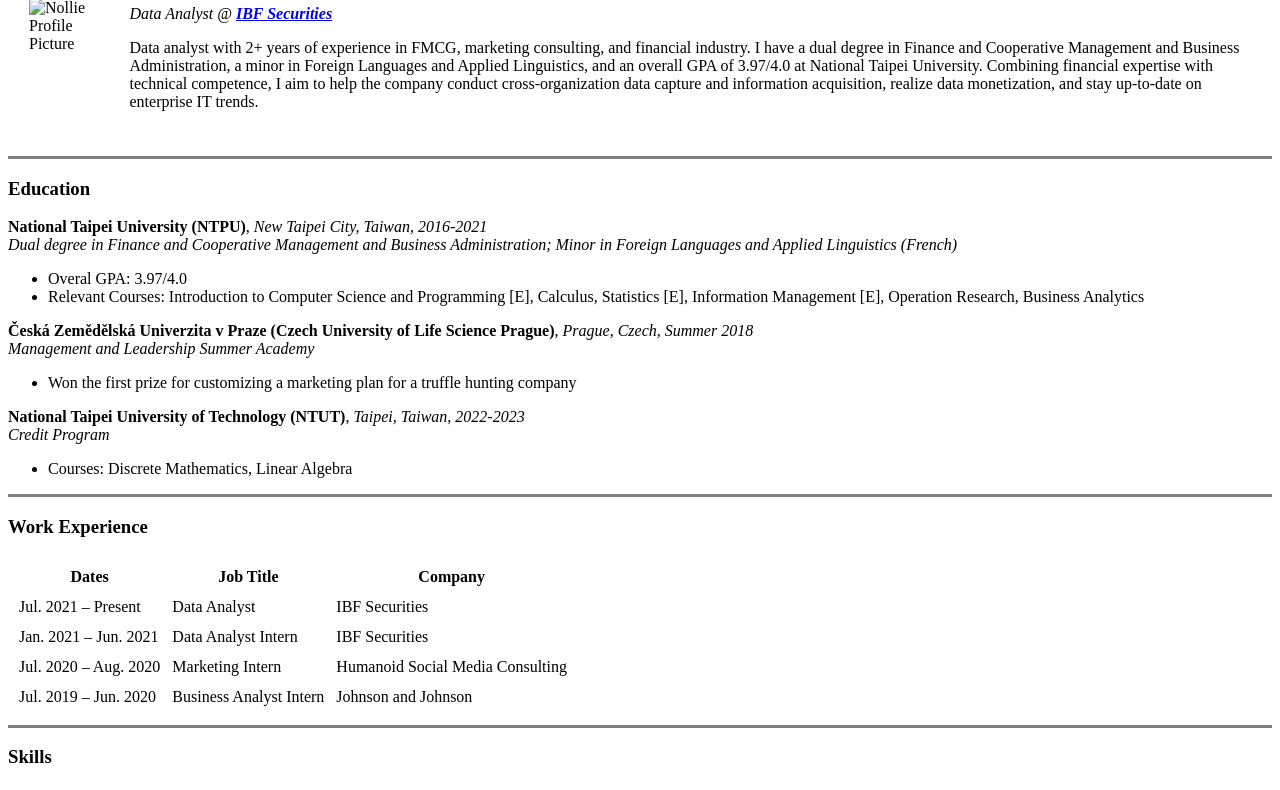
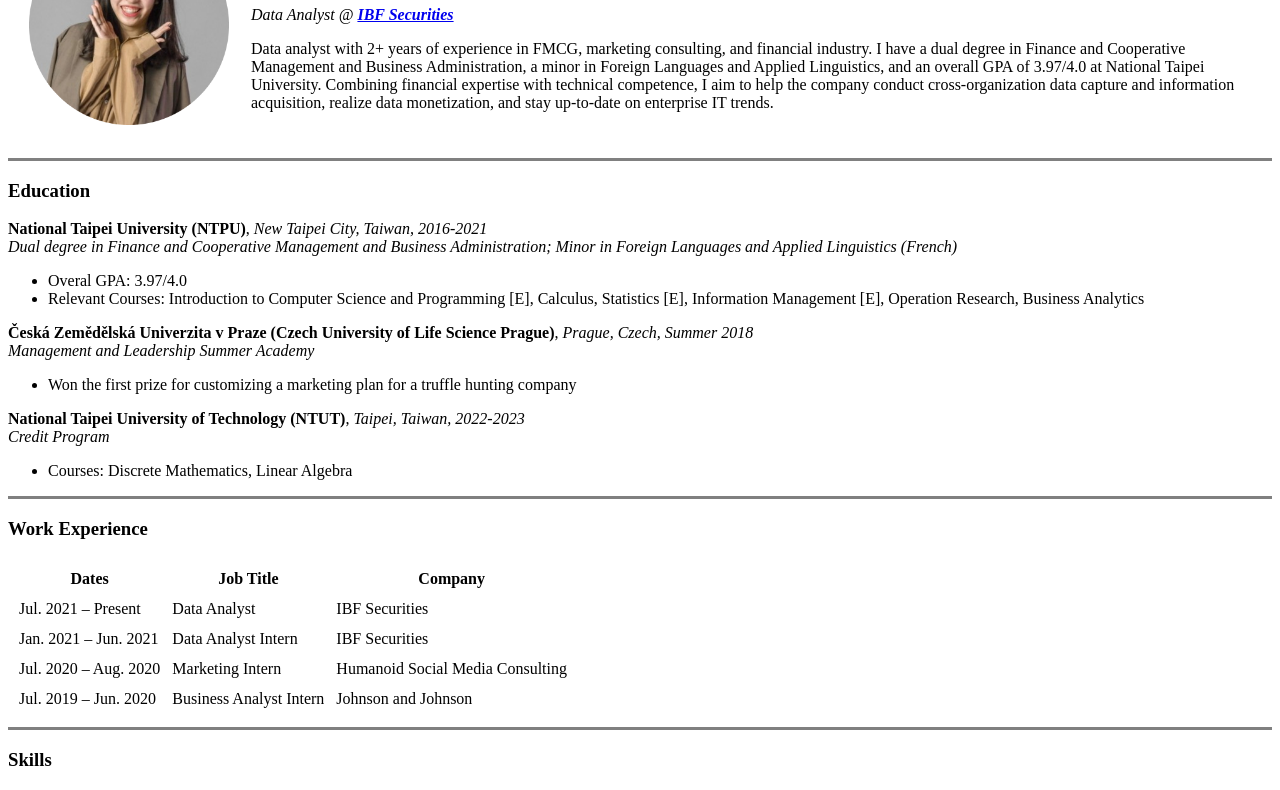
Before and after one commit to nolliechyTW/cv, a plain HTML site: page index.html in a window 1280 px wide. Shown: the part 104-894 px from the top of the page. Drawn offline with Linux system fonts and the light colour scheme.

Commit message:
Update index.html

```diff
--- a/index.html
+++ b/index.html
@@ -8,7 +8,7 @@
 <body> <!--body放內容-->
     <table cellspacing = "20">
         <tr>
-            <td><img src="pic/nollie profile photo.png" alt="Nollie Profile Picture"  width="200"> <!--放圖片--> </td>
+            <td><img src="nollie profile photo.png" alt="Nollie Profile Picture"  width="200"> <!--放圖片--> </td>
             <td>
                 <h1>Nollie Chen </h1>
                 <p><em>Data Analyst @ <strong> <a href="https://www.ibfs.com.tw/">IBF Securities </a> </strong></em> </p> <!--新的段落--> <!--斜體字--> <!--粗體字-->
```
